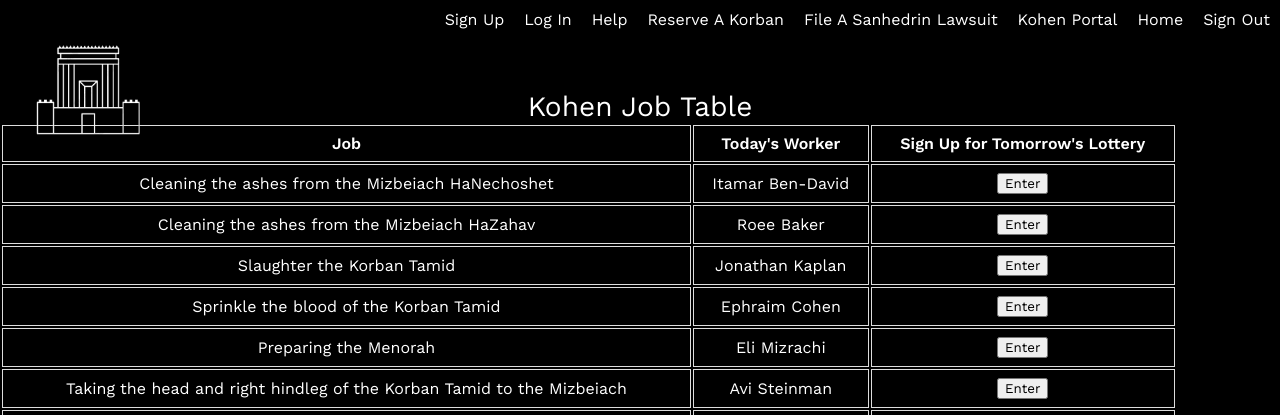
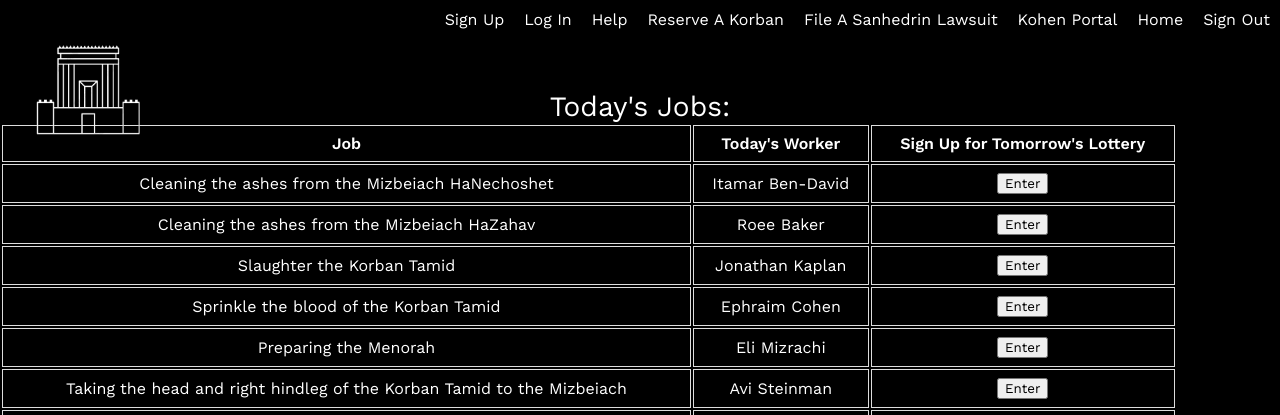
Before and after one commit to efish1824/KoHack2022, a Flask app: page /kohen in a window 1280 px wide. Shown: the top 415 px of the page. Run offline with Flask 2, Linux system fonts and the light colour scheme; a user stored in the database is signed in; data comes from the database, SQL or seed files in the repository.

Commit message:
Update kohen.html

```diff
--- a/templates/kohen.html
+++ b/templates/kohen.html
@@ -27,7 +27,7 @@
         </a>
       </div>
     {{status|safe}}
-    <h1>Kohen Job Table</h1>
+    <h1>Today's Jobs:</h1>
     <!--Takes argument of code from Python and transmits it here-->
     {{jobs|safe}}
     <p>Source: Mishnayot Yoma 2:2-4</p>
```
